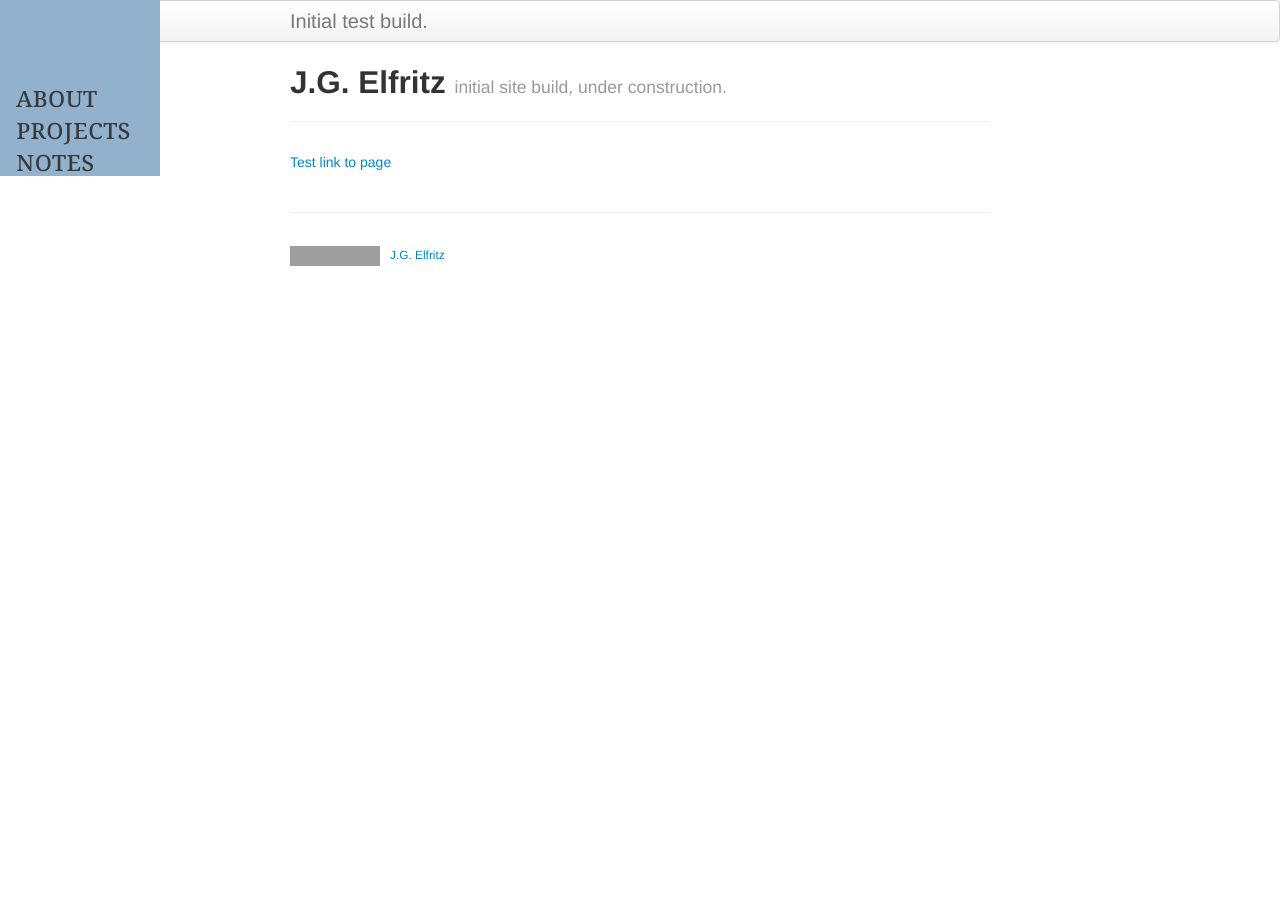
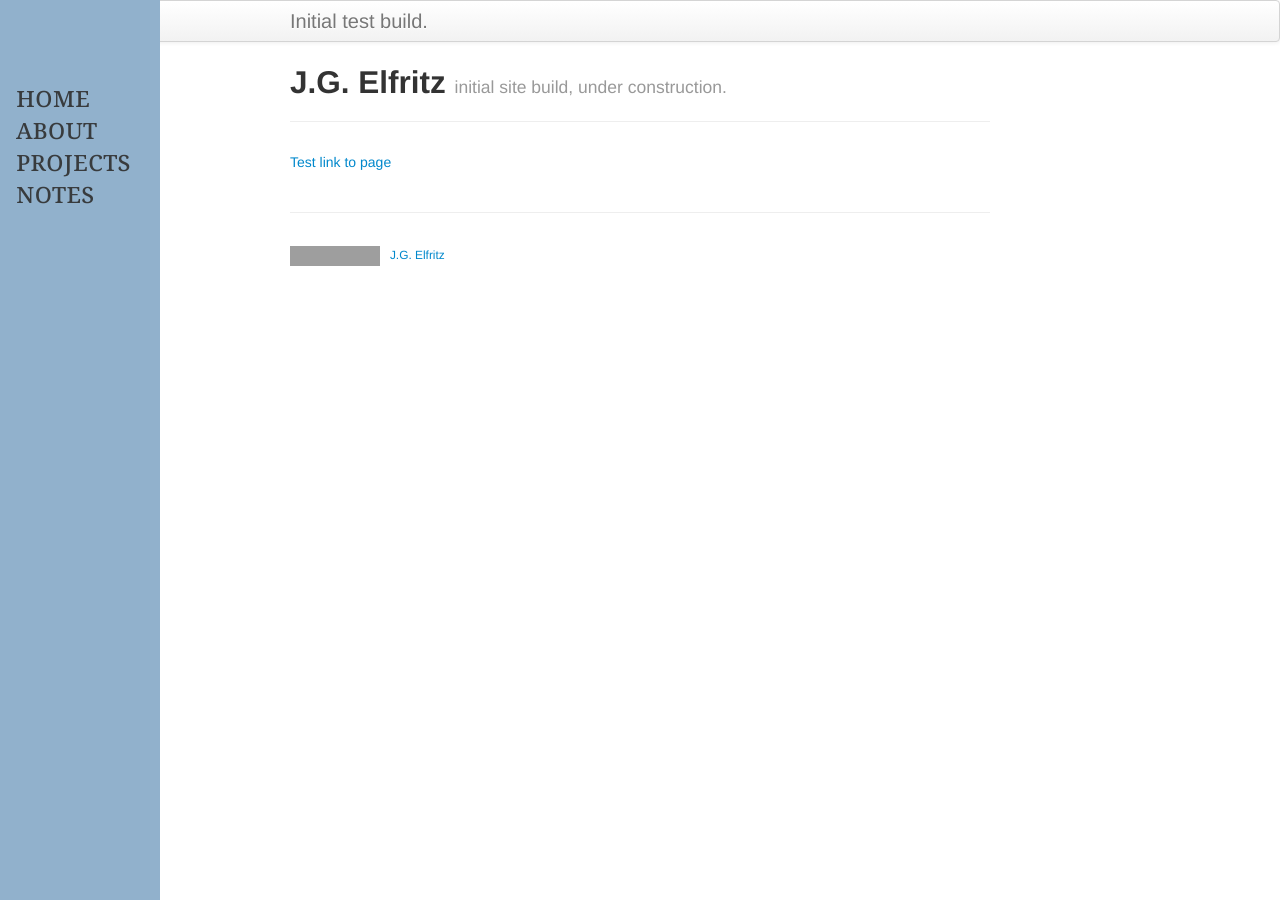
Before and after one commit to justinelfritz/justinelfritz.github.io, a Jekyll site: the page built from index.md, in a window 1280 px wide. Built offline with Jekyll 4.4.1, drawn with Linux system fonts in a browser that asks for light colours; grey boxes are pictures that could not be loaded.

Commit message:
fixed sidenav height, updated menu w HOME option

```diff
--- a/_includes/themes/twitter/default.html
+++ b/_includes/themes/twitter/default.html
@@ -41,6 +41,7 @@
     <div class="container-narrow">
 <!-- Side navigation -->
       <div class="sidenav">
+	<a href="{{ HOME_PATH }}">home</a>
         <a href="pages/about.html">about</a>
         <a href="#">projects</a>
         <a href="#">notes</a>
--- a/assets/themes/twitter/css/style.css
+++ b/assets/themes/twitter/css/style.css
@@ -11,7 +11,7 @@
 
 /* The sidebar menu */
 .sidenav {
-/*  height: 100%; /* Full-height: remove this if you want "auto" height */
+  height: 100%; /* Full-height: remove this if you want "auto" height */
   width: 160px; /* Set the width of the sidebar */
   position: fixed; /* Fixed Sidebar (stay in place on scroll) */
   z-index: 1; /* Stay on top */
```
Also changed, not shown: other parts of _includes/themes/twitter/default.html (+0 -4 lines).
